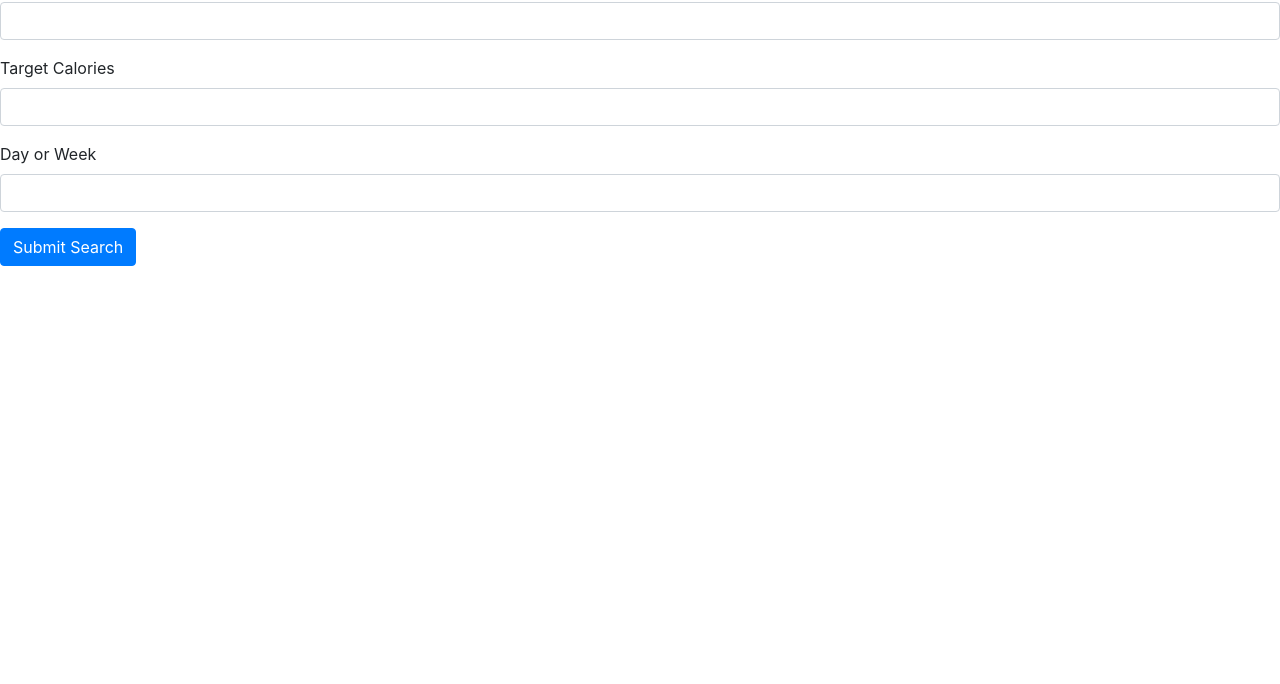
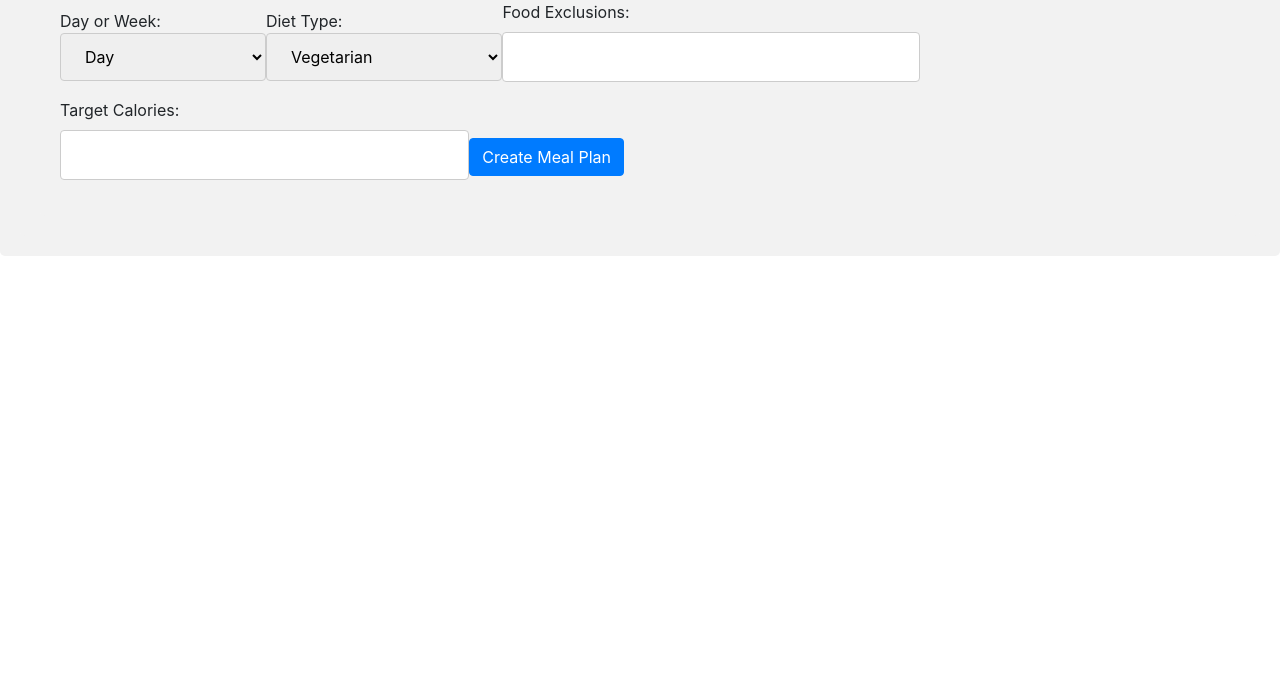
Before and after one commit to jamccarty99/meal-plan, a React app: page / in a window 1280 px wide. Shown: the part 116-800 px from the top of the page. Built offline with nearby package versions, Linux system fonts and the light colour scheme.

Commit message:
home page switch from redux form to basic. Form fields correspond to input type

```diff
--- a/src/components/home-page.css
+++ b/src/components/home-page.css
@@ -1,4 +1,23 @@
 input[type=text], select {
+    width: 100%;
+    padding: 12px 20px;
+    margin: 8px 0;
+    display: inline-block;
+    border: 1px solid #ccc;
+    border-radius: 4px;
+    box-sizing: border-box;
+}
+
+input[type=number], select {
+    width: 100%;
+    padding: 12px 20px;
+    margin: 8px 0;
+    display: inline-block;
+    border: 1px solid #ccc;
+    border-radius: 4px;
+    box-sizing: border-box;
+}
+option {
     width: 100%;
     padding: 12px 20px;
     margin: 8px 0;
@@ -12,7 +31,7 @@ input[type=submit] {
     width: 100%;
     background-color: #4CAF50;
     color: white;
-    padding: 14px 20px;
+    padding: 12px 20px;
     margin: 8px 0;
     border: none;
     border-radius: 4px;
--- a/src/components/home-page.js
+++ b/src/components/home-page.js
@@ -1,71 +1,88 @@
-import _ from "lodash";
-import React, { Component } from "react";
-import { connect } from "react-redux";
-import { bindActionCreators } from "redux";
-import { Link } from "react-router-dom";
-import { Field, reduxForm } from "redux-form";
-import { fetchMealPlan } from "../actions";
+import { BrowserRouter, Switch, Route, Link } from 'react-router-dom'
+import React, { Component } from 'react'
+import ReactDOM from 'react-dom'
+import './home-page.css'
+//import Header from './components/header'
 
-class HomePage extends Component {
-  renderField(field) {
-    const { meta: { touched, error } } = field;
-    const className = `form-group ${touched && error ? "has-danger" : ""}`;
+class HomePage extends React.Component {
+  constructor(props) {
+    super(props)
 
-    return (
-      <div className={className}>
-        <label>{field.label}</label>
-        <input className="form-control" type="text" {...field.input} />
-        <div className="text-help">
-          {touched ? error : ""}
-        </div>
-      </div>
-    );
+    this.state = {
+      diet: '',
+      exclude: '',
+      calories: '',
+      time: '',
     }
 
+    this.handleDietChange = this.handleDietChange.bind(this);
+    this.handleExcludeChange = this.handleExcludeChange.bind(this);
+    this.handleCaloriesChange = this.handleCaloriesChange.bind(this);
+    this.handleTimeChange = this.handleTimeChange.bind(this);
+    this.handleSubmit = this.handleSubmit.bind(this);
+  }
 
-  onFormSubmit(event) {
+  handleDietChange(event) {
+    this.setState({diet: event.target.value});
+  }
+  handleExcludeChange(event) {
+    this.setState({exclude: event.target.value});
+  }
+  handleCaloriesChange(event) {
+    this.setState({calories: event.target.value});
+  }
+  handleTimeChange(event) {
+    this.setState({time: event.target.value});
+  }
+
+  handleSubmit(event) {
     event.preventDefault();
+    alert('Your meal is being planned!');
 
-      this.props.fetchMealPlan();
   }
 
   render() {
-    const { handleSubmit } = this.props;
-
     return (
-      <form onFormSubmit={handleSubmit(this.onFormSubmit.bind(this))}>
-        <Field
-          label="Type of Diet"
-          name="diet"
-          component={this.renderField}
-        />
-        <Field
-          label="Food Exclusions"
-          name="exclude"
-          component={this.renderField}
-        />
-        <Field
-          label="Target Calories"
-          name="calories"
-          component={this.renderField}
-        />
-        <Field
-          label="Day or Week"
-          name="timeframe"
-          component={this.renderField}
-        />
-        <button type="submit" className="btn btn-primary">Submit Search</button>
+      <div className="search-form">
+        <h1>Meal Plan Requests</h1>
+        <form onSubmit={this.handleSubmit}>
+          <label>
+            Day or Week:
+            <select value={this.state.timeframe} onChange={this.handleTimeChange}>
+              <option className="time" value="day">Day</option>
+              <option className="time" value="week">Week</option>
+            </select>
+          </label>
+          <label>
+            Diet Type:
+            <select value={this.state.diet} onChange={this.handleDietChange}>
+              <option className="diet" value="vegetarian">Vegetarian</option>
+              <option className="diet" value="vegan">Vegan</option>
+              <option className="diet" value="glutenFree">Gluten Free</option>
+              <option className="diet" value="dairyFree">Dairy Free</option>
+              <option className="diet" value="veryHealthy">Very Healthy</option>
+              <option className="diet" value="cheap">Cheap</option>
+              <option className="diet" value="veryPopular">Very Popular</option>
+              <option className="diet" value="sustainable">Sustainable</option>
+              <option className="diet" value="lowFodmap">Low Fodmap</option>
+              <option className="diet" value="ketogenic">Ketogenic</option>
+              <option className="diet" value="whole30">Whole 30</option>
+            </select>
+          </label>
+          <label>
+            Food Exclusions:
+            <input type="text" className="exclude" value={this.state.exclude} onChange={this.handleExcludeChange} />
+          </label>
+          <label>
+            Target Calories:
+            <input type="number" className="calories" value={this.state.calories} onChange={this.handleCaloriesChange} />
+          </label>
+          <button type="submit" className="btn btn-primary">Create Meal Plan</button>
         </form>
+      </div>
     );
+    console.log(this.diet);
   }
 }
 
-function mapDispatchToProps(dispatch) {
-  return bindActionCreators({ fetchMealPlan }, dispatch);
-}
-
-const homePage = reduxForm({
-  form: 'searchForm'
-})(HomePage);
-
-export default connect(null, mapDispatchToProps)(homePage);
+export default HomePage
```
Lines whose indentation alone changed are shown as unchanged.
